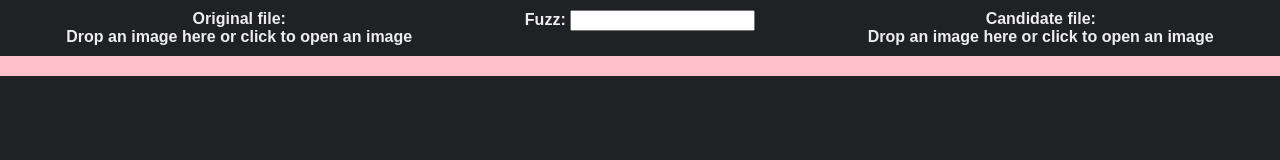
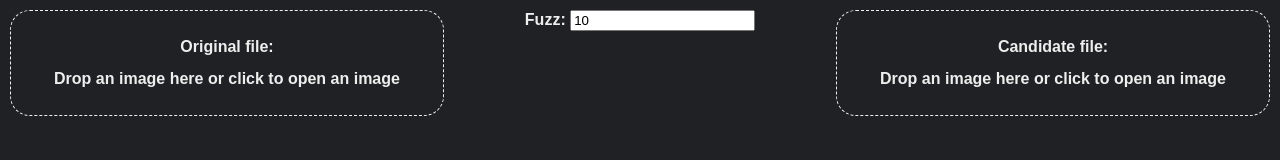
Before and after one commit to catdad-experiments/image-diff, a plain HTML site: page index.html in a window 1280 px wide. Drawn offline with Linux system fonts and the light colour scheme.

Commit message:
improving style

```diff
--- a/index.html
+++ b/index.html
@@ -19,19 +19,24 @@
 
     .controls {
       padding: 10px;
-      flex-grow: 1;
       display: flex;
       font-weight: bold;
     }
 
     .controls > * {
       flex-grow: 1;
+      width: 33%;
       text-align: center;
     }
 
+    .controls .drop {
+      border: 1px dashed #eee;
+      padding: 20px;
+      border-radius: 20px;
+      line-height: 2;
+    }
+
     .content {
-      flex-grow: 2;
-      background: pink;
       padding: 10px;
     }
 
@@ -44,14 +49,14 @@
 <body>
 
   <div class="controls">
-    <div id="original">
+    <div id="original" class="drop">
       Original file:<br/>
       Drop an image here or click to open an image
     </div>
     <div class="inputs">
-      Fuzz: <input type="number" id="fuzz">
+      Fuzz: <input type="number" value="10" id="fuzz">
     </div>
-    <div id="candidate">
+    <div id="candidate" class="drop">
       Candidate file:<br/>
       Drop an image here or click to open an image
     </div>
```
